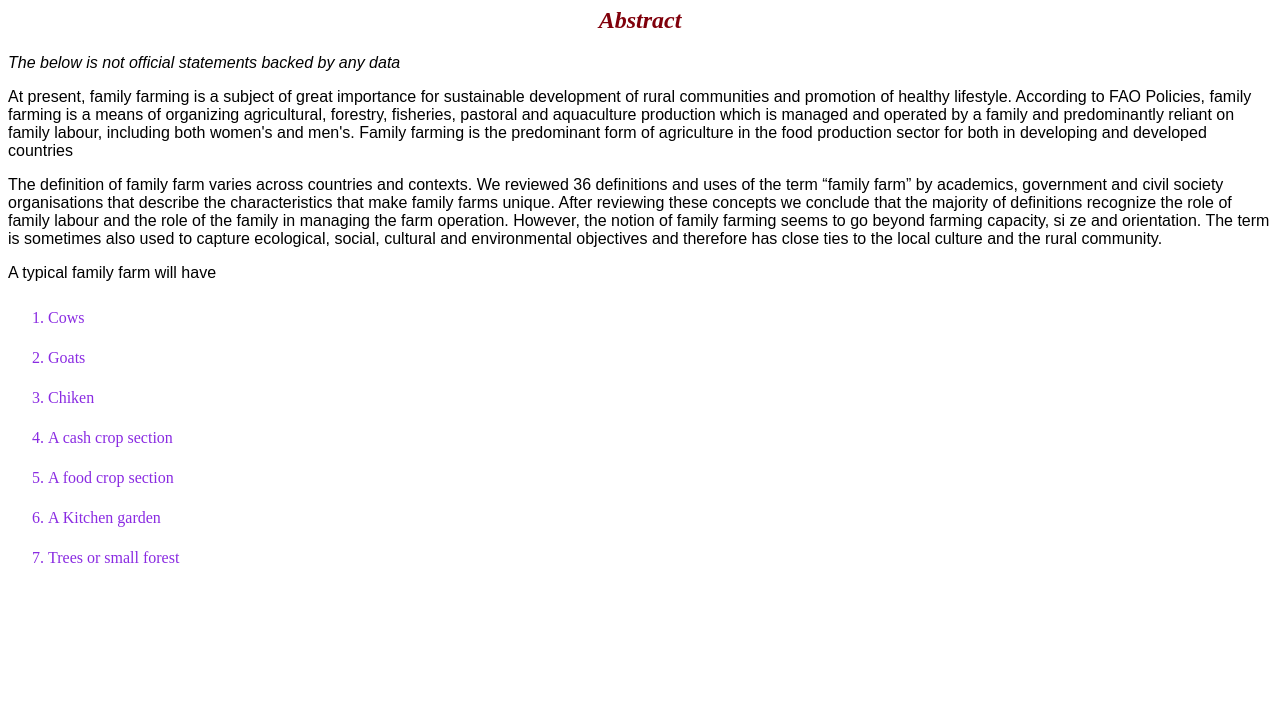
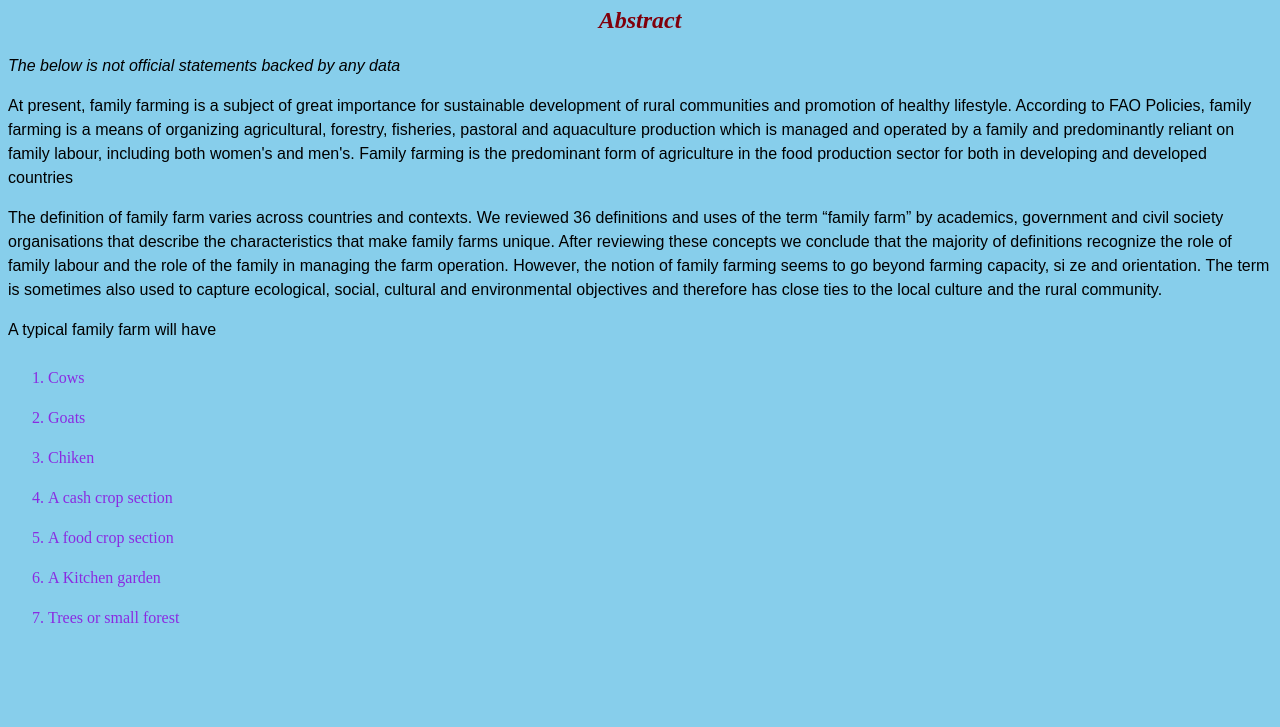
Before and after one commit to ckgathari/The-farm, a plain HTML site: page index.html in a window 1280 px wide. Shown: the part 73-800 px from the top of the page. Drawn offline with Linux system fonts and the light colour scheme.

Commit message:
added background colour

```diff
--- a/css/styles.css
+++ b/css/styles.css
@@ -9,9 +9,12 @@ h1 {
   }
   p {
     font-family: sans-serif;
-    line-height: normal;
+    line-height: 1.5;
   }
   ol {
     line-height: 40px;
     color: blueviolet;
   }
+  body {
+    background-color: skyblue;
+  }
```
